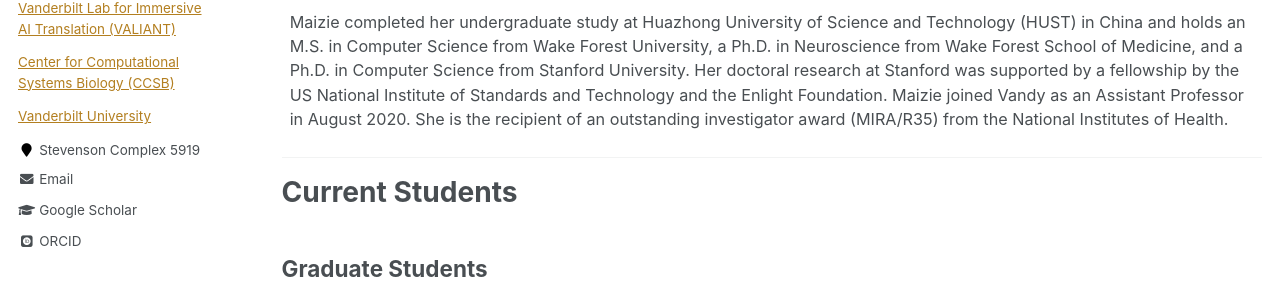
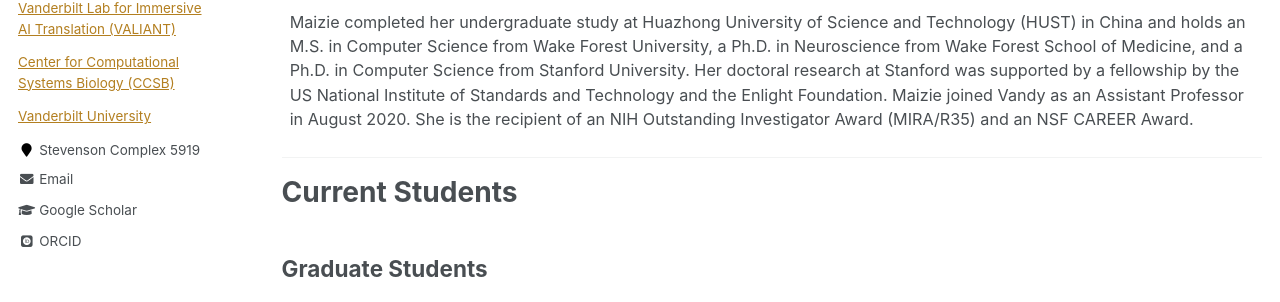
Before and after one commit to maiziezhoulab/Maiziezhoulab.github.io, a Jekyll site: the page built from _pages/LabMembers.md, in a window 1280 px wide and 900 px high. Shown: the part 545-847 px from the top of the window. Built offline with Jekyll 4.4.1, drawn with Linux system fonts in a browser that asks for light colours; some web fonts are replaced.

Commit message:
Update LabMembers.md

```diff
--- a/_pages/LabMembers.md
+++ b/_pages/LabMembers.md
@@ -21,7 +21,7 @@ author_profile: true
         Member, Vanderbilt Brain Institute <br>
         Member, Vanderbilt-Ingram Cancer Center <br>
         <br>
-        Maizie completed her undergraduate study at Huazhong University of Science and Technology (HUST) in China and holds an M.S. in Computer Science from Wake Forest University, a Ph.D. in Neuroscience from Wake Forest School of Medicine, and a Ph.D. in Computer Science from Stanford University. Her doctoral research at Stanford was supported by a fellowship by the US National Institute of Standards and Technology and the Enlight Foundation. Maizie joined Vandy as an Assistant Professor in August 2020. She is the recipient of an outstanding investigator award (MIRA/R35) from the National Institutes of Health.
+        Maizie completed her undergraduate study at Huazhong University of Science and Technology (HUST) in China and holds an M.S. in Computer Science from Wake Forest University, a Ph.D. in Neuroscience from Wake Forest School of Medicine, and a Ph.D. in Computer Science from Stanford University. Her doctoral research at Stanford was supported by a fellowship by the US National Institute of Standards and Technology and the Enlight Foundation. Maizie joined Vandy as an Assistant Professor in August 2020. She is the recipient of an NIH Outstanding Investigator Award (MIRA/R35) and an NSF CAREER Award.
     </td>
  </tr>
 </table>
```
